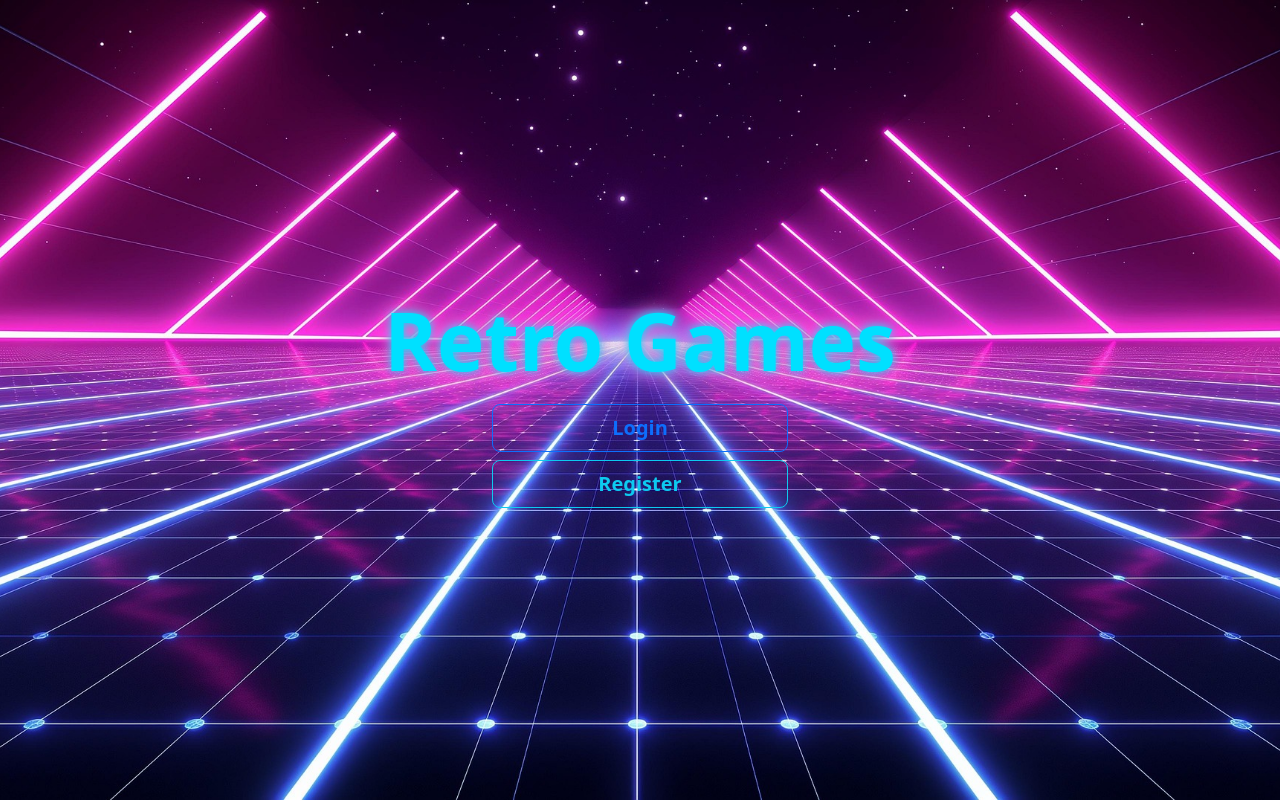
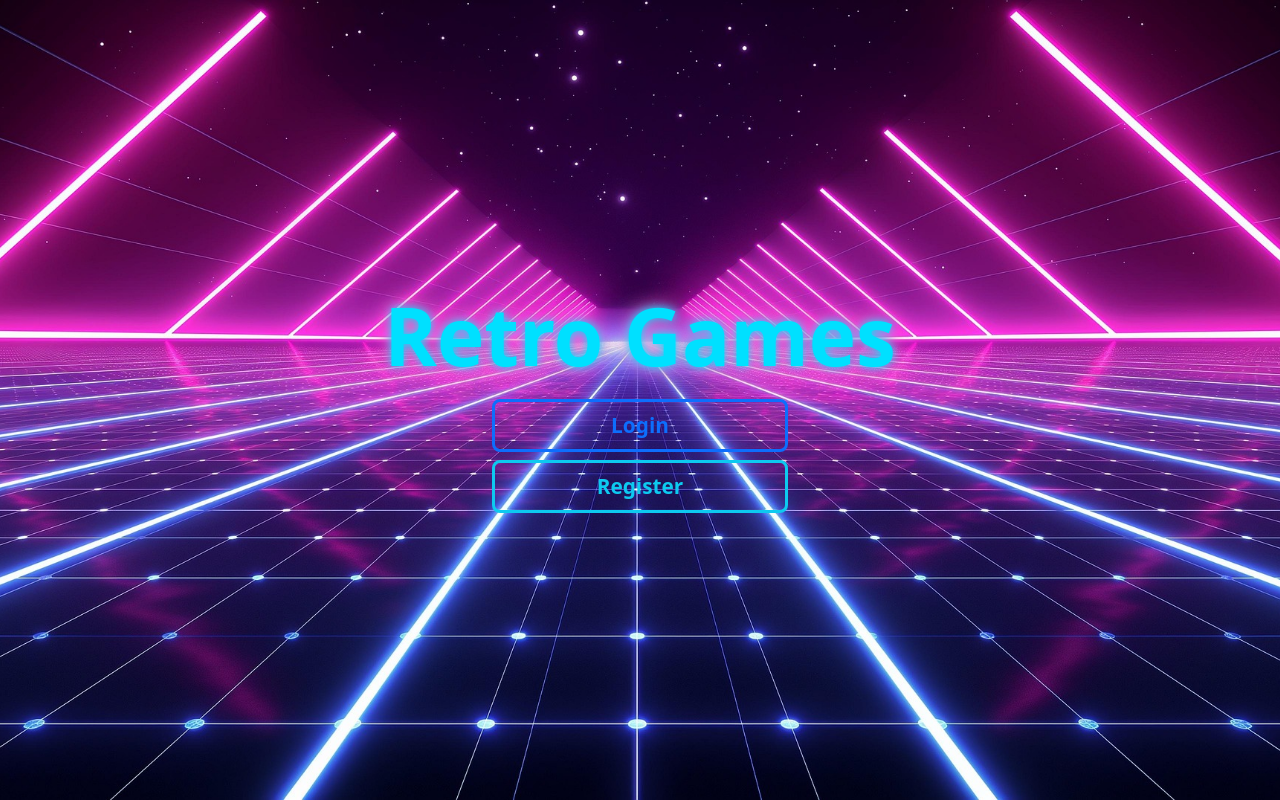
Before and after one commit to emanuelco07/2D_Games_Platform_Retro_Games, an Angular app in the folder Retro_Games_frontend/: page /start-page in a window 1280 px wide. Built offline with nearby package versions, Linux system fonts and the light colour scheme.

Commit message:
using bootstrap on games-page and updating buttons on start-page

```diff
--- a/Retro_Games_frontend/src/app/games-page/games-page.css
+++ b/Retro_Games_frontend/src/app/games-page/games-page.css
@@ -1,47 +1,35 @@
 .start_container {
     height: 100vh;
-    display: grid;
-    grid-template-columns: repeat(2, auto);
-    gap: 1rem;
-    place-content: center;
-    background: linear-gradient(135deg, #1e3c72 0%, #2a5298 100%);
-    color: #f5f5f5;
+    /* pentru a ocupa tot ecranul */
+    background-image: url('/images/games_page_background.jpg');
+    background-size: cover;
+    background-position: center;
+    background-repeat: no-repeat;
 }
 
-.start_container h1 {
-    grid-column: span 2;
-    text-align: center;
+.title {
     font-size: 5rem;
-    color: #00e0ff;
-    text-shadow: 0 0 10px #00e0ff, 0 0 20px rgba(255, 235, 59, 0.6);
     margin-bottom: 1rem;
-    transition: color 0.2s, text-shadow 0.2s;
+    color: #ffeb3b;
+    text-shadow:
+        0 0 10px #ffeb3b,
+        0 0 20px rgba(0, 224, 255, 0.6),
+        0 0 30px rgba(0, 224, 255, 0.3);
 }
 
-.start_container h1:hover {
-    color: #ffeb3b;
-    text-shadow: 0 0 10px #ffeb3b, 0 0 20px rgba(0, 224, 255, 0.6);
+.title:hover {
+    color: #ff8a00; /* portocaliul din raze */
+    text-shadow:
+        0 0 4px #ff8a00,
+        0 0 8px #ff5e9c,
+        0 0 12px rgba(255, 94, 156, 0.35);
 }
 
-button {
-    width: 200px;
-    height: 74px;
-    margin-top: 2rem;
-    padding: 1rem 2rem;
-    font-size: 1.5rem;
-    background-color: #4caf50;
-    color: #ffffff;
-    border: none;
-    border-radius: 12px;
-    text-align: center;
-    cursor: pointer;
-    transition: background 0.2s, transform 0.2s;
-    display: flex;
-    justify-content: center;
-    align-items: center;
+.btn {
+    border-width: 3px;
+    font-size: 1.3rem;
 }
 
 button:hover {
-    background-color: #2196f3;
     transform: scale(1.05);
 }
--- a/Retro_Games_frontend/src/app/games-page/games-page.html
+++ b/Retro_Games_frontend/src/app/games-page/games-page.html
@@ -1,13 +1,54 @@
-<div class="start_container">
-    <h1 class="title">Retro Games</h1>
-    <button (click)="goToSnake()">Snake</button>
-    <button (click)="goToTetris()">Tetris</button>
-    <button (click)="goToBrickBreaker()">Brick Breaker</button>
-    <button (click)="goToBrickBreaker2()">Brick Breaker 2</button>
-    <button (click)="goToGoalscorer()">Goal Scorer</button>
-    <button (click)="goToSuperBricks()">Super Bricks</button>
-    <button (click)="goToChat()">Chat</button>
-    <button (click)="goToReportBugs()">Report Bugs</button>
-    <button (click)="goToRankingsPage()">Rankings</button>
-    <button (click)="goToFirstPage()">Logout</button>
+<div class="container-fluid d-flex flex-column justify-content-center start_container">
+    <div class="row">
+        <div class="col-md-12 text-center">
+            <h1 class="title fw-bold">Retro Games</h1>
+        </div>
+    </div>
+
+    <div class="row mx-md-5">
+        <div class="col-md-4 mb-2 mx-auto text-center">
+            <button class="btn btn-outline-success btn-lg d-block w-100 fw-bold" (click)="goToSnake()">Snake</button>
+        </div>
+
+        <div class="col-md-4 mb-2 mx-auto text-center">
+            <button class="btn btn-outline-success btn-lg d-block w-100 fw-bold" (click)="goToTetris()">Tetris</button>
+        </div>
+
+        <div class="col-md-4 mb-2 mx-auto text-center">
+            <button class="btn btn-outline-success btn-lg d-block w-100 fw-bold" (click)="goToBrickBreaker()">Brick
+                Breaker</button>
+        </div>
+    </div>
+
+    <div class="row mx-md-5">
+        <div class="col-md-4 mb-2 mx-auto text-center">
+            <button class="btn btn-outline-success btn-lg d-block w-100 fw-bold" (click)="goToBrickBreaker2()">Brick Breaker 2</button>
+        </div>
+
+        <div class="col-md-4 mb-2 mx-auto text-center">
+            <button class="btn btn-outline-success btn-lg d-block w-100 fw-bold" (click)="goToGoalscorer()">Goal Scorer</button>
+        </div>
+
+        <div class="col-md-4 mb-2 mx-auto text-center">
+            <button class="btn btn-outline-success btn-lg d-block w-100 fw-bold" (click)="goToSuperBricks()">Super Bricks</button>
+        </div>
+    </div>
+
+    <div class="row mx-md-5">
+        <div class="col-md-3 mb-2 mx-auto text-center">
+            <button class="btn btn-outline-primary btn-lg d-block w-100 fw-bold" (click)="goToChat()">Chat</button>
+        </div>
+
+        <div class="col-md-3 mb-2 mx-auto text-center">
+            <button class="btn btn-outline-info btn-lg d-block w-100 fw-bold" (click)="goToRankingsPage()">Rankings</button>
+        </div>
+
+        <div class="col-md-3 mb-2 mx-auto text-center">
+            <button class="btn btn-outline-warning btn-lg d-block w-100 fw-bold" (click)="goToReportBugs()">Report Bugs</button>
+        </div>
+
+        <div class="col-md-3 mb-2 mx-auto text-center">
+            <button class="btn btn-outline-danger btn-lg d-block w-100 fw-bold" (click)="goToFirstPage()">Logout</button>
+        </div>
+    </div>
 </div>
--- a/Retro_Games_frontend/src/app/start-page/start-page.css
+++ b/Retro_Games_frontend/src/app/start-page/start-page.css
@@ -7,8 +7,12 @@
     background-repeat: no-repeat;
 }
 
+.btn {
+    border-width: 3px;
+    font-size: 1.3rem;
+}
+
 button:hover {
-    background-color: #2196f3;
     transform: scale(1.05);
 }
 
```
Also changed, not shown: Retro_Games_frontend/public/images/games_page_background.jpg (added), 13 other files (tests, documents, lock files or other folders).
